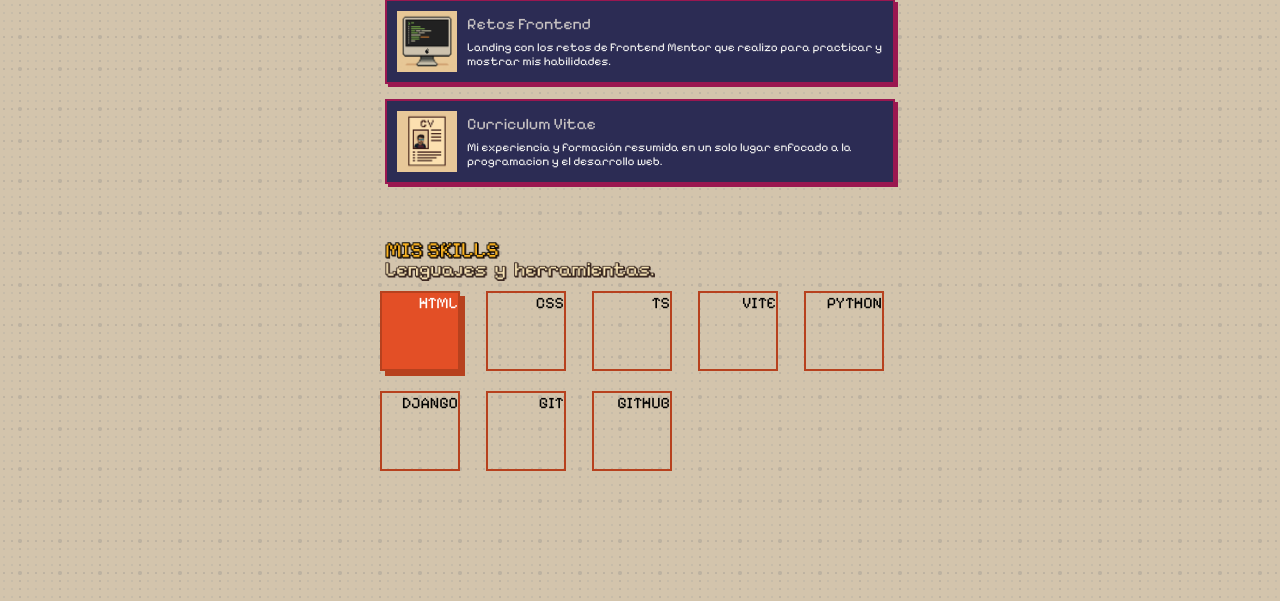
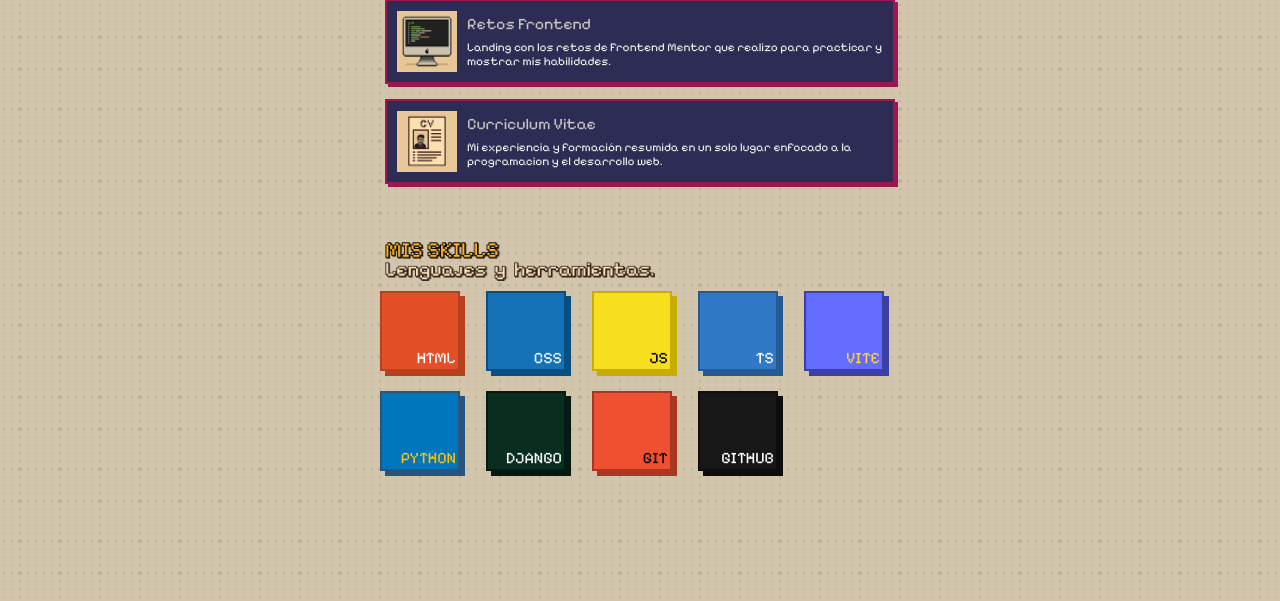
Before and after one commit to JuSeRDev/landing_django, a Django app: page / in a window 1280 px wide. Shown: the part 631-1232 px from the top of the page. Run offline with Django 5.2, Linux system fonts and the light colour scheme.

Commit message:
my skills terminado

```diff
--- a/landing/static/landing/css/style.css
+++ b/landing/static/landing/css/style.css
@@ -298,12 +298,20 @@ a{
   position: relative;
   top: -5px;
   left: -5px;
-  border: 2px solid var(--html-shadow);
+  display: flex;
+  align-items: flex-end;
+  padding: 2px;
+  cursor: pointer;
+}
+
+.container-skill:hover{
+  top: 0;
+  left: 0;
 }
 
 .skill-title{
+  width: 100%;
   text-align: right;
-  vertical-align: top;
 }
 
 .html-shadow{
@@ -312,10 +320,113 @@ a{
 
 .html-skill{
   background-color: var(--html-bg);
+  border: 2px solid var(--html-shadow);
 }
 
 .html-title{
   color: var(--html-text);
 }
 
+.css-shadow{
+  background-color: var(--css-shadow);
+}
+
+.css-skill{
+  background-color: var(--css-bg);
+  border: 2px solid var(--css-shadow);
+}
+
+.css-title{
+  color: var(--css-text);
+}
+
+.js-shadow{
+  background-color: var(--js-shadow);
+}
+
+.js-skill{
+  background-color: var(--js-bg);
+  border: 2px solid var(--js-shadow);
+}
+
+.js-title{
+  color: var(--js-text);
+}
+
+.ts-shadow{
+  background-color: var(--ts-shadow);
+}
+
+.ts-skill{
+  background-color: var(--ts-bg);
+  border: 2px solid var(--ts-shadow);
+}
+
+.ts-title{
+  color: var(--ts-text);
+}
+
+.vite-shadow{
+  background-color: var(--vite-shadow);
+}
+
+.vite-skill{
+  background-color: var(--vite-bg);
+  border: 2px solid var(--vite-shadow);
+}
+
+.vite-title{
+  color: var(--vite-text);
+}
+
+.py-shadow{
+  background-color: var(--python-shadow);
+}
+
+.py-skill{
+  background-color: var(--python-bg);
+  border: 2px solid var(--python-shadow);
+}
+
+.py-title{
+  color: var(--python-text);
+}
+
+.dj-shadow{
+  background-color: var(--django-shadow);
+}
+
+.dj-skill{
+  background-color: var(--django-bg);
+  border: 2px solid var(--django-shadow);
+}
+
+.dj-title{
+  color: var(--django-text);
+}
+
+.git-shadow{
+  background-color: var(--git-shadow);
+}
+
+.git-skill{
+  background-color: var(--git-bg);
+  border: 2px solid var(--git-shadow);
+}
+
+.gh-shadow{
+  background-color: var(--github-shadow);
+}
+
+.gh-skill{
+  background-color: var(--github-bg);
+  border: 2px solid var(--github-shadow);
+}
+
+.gh-title{
+  color: var(--github-text);
+}
+
+
+
 /* ------------------- END SKILLS ------------------- */
--- a/landing/templates/landing/index.html
+++ b/landing/templates/landing/index.html
@@ -134,13 +134,18 @@
           <p class="skill-title css-title">CSS</p>
         </div>
       </div>
+      <div class="container-skill-shadow js-shadow">
+        <div class="container-skill js-skill">
+          <p class="skill-title js-title">JS</p>
+        </div>
+      </div>
       <div class="container-skill-shadow ts-shadow">
         <div class="container-skill ts-skill">
           <p class="skill-title ts-title">TS</p>
         </div>
       </div>
-      <div class="container-skill-shadow js-shadow">
-        <div class="container-skill js-skill">
+      <div class="container-skill-shadow vite-shadow">
+        <div class="container-skill vite-skill">
           <p class="skill-title vite-title">VITE</p>
         </div>
       </div>
```
